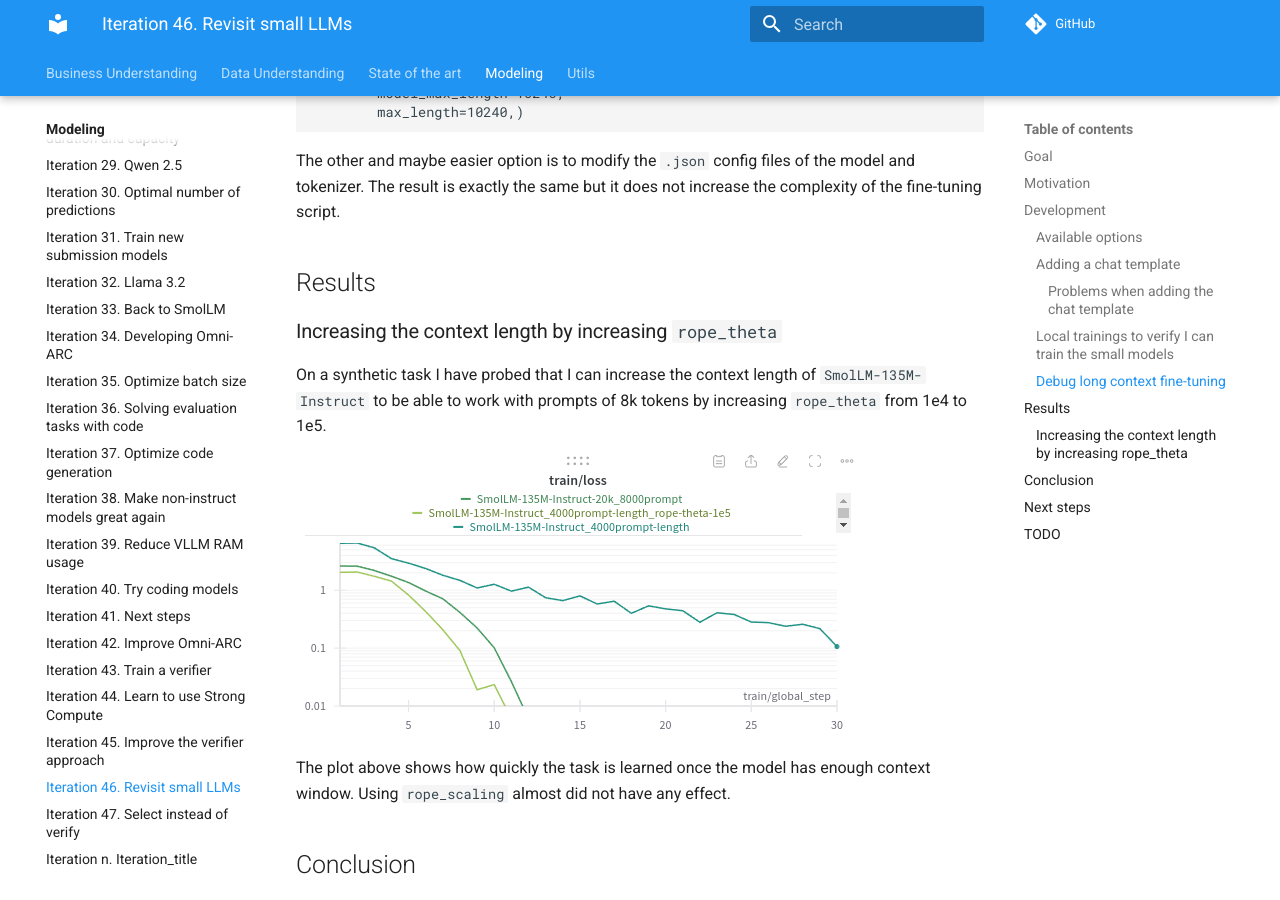
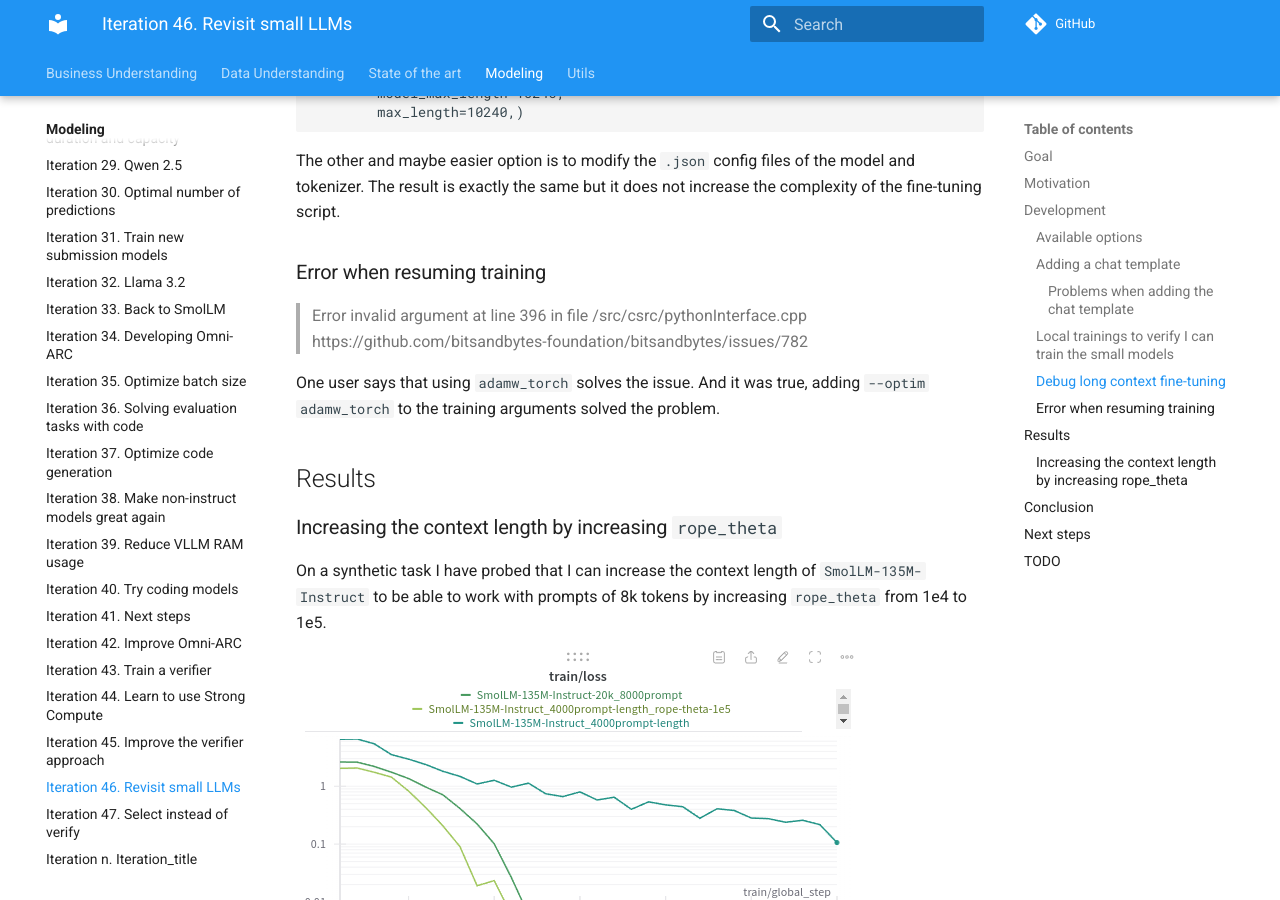
Before and after one commit to zhengjunyao-work/arc24, an MkDocs documentation site: the page built from docs/modeling/Iteration_46_revisit_small_llms.md, in a window 1280 px wide and 900 px high, scrolled down 2581 px. Built offline with MkDocs 1.6.1 and Material for MkDocs 9.7.7, drawn with Linux system fonts in a browser that asks for light colours; comment, search, counter and statistics services are not loaded.

Commit message:
fixed problem when restarting training from checkpoint

```diff
--- a/docs/modeling/Iteration_46_revisit_small_llms.md
+++ b/docs/modeling/Iteration_46_revisit_small_llms.md
@@ -216,6 +216,14 @@
 The other and maybe easier option is to modify the `.json` config files of the model and tokenizer.
 The result is exactly the same but it does not increase the complexity of the fine-tuning script.
 
+### Error when resuming training
+
+> Error invalid argument at line 396 in file /src/csrc/pythonInterface.cpp
+https://github.com/bitsandbytes-foundation/bitsandbytes/issues/782
+
+One user says that using `adamw_torch` solves the issue. And it was true, adding `--optim adamw_torch` to
+the training arguments solved the problem.
+
 ## Results
 
 ### Increasing the context length by increasing `rope_theta`
```
Also changed, not shown: 1 other file.
